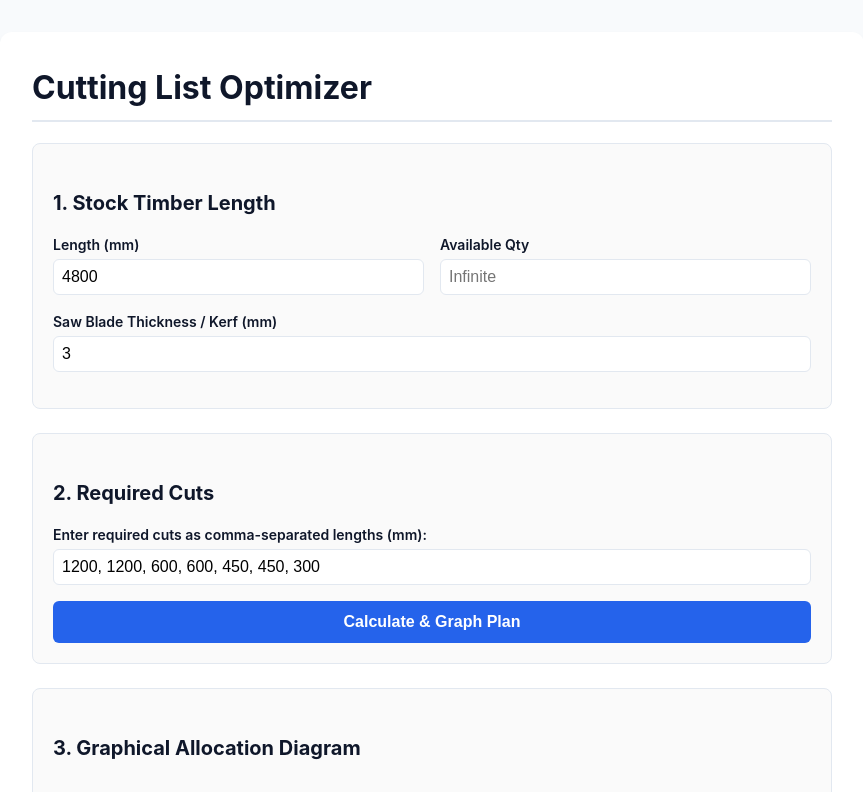
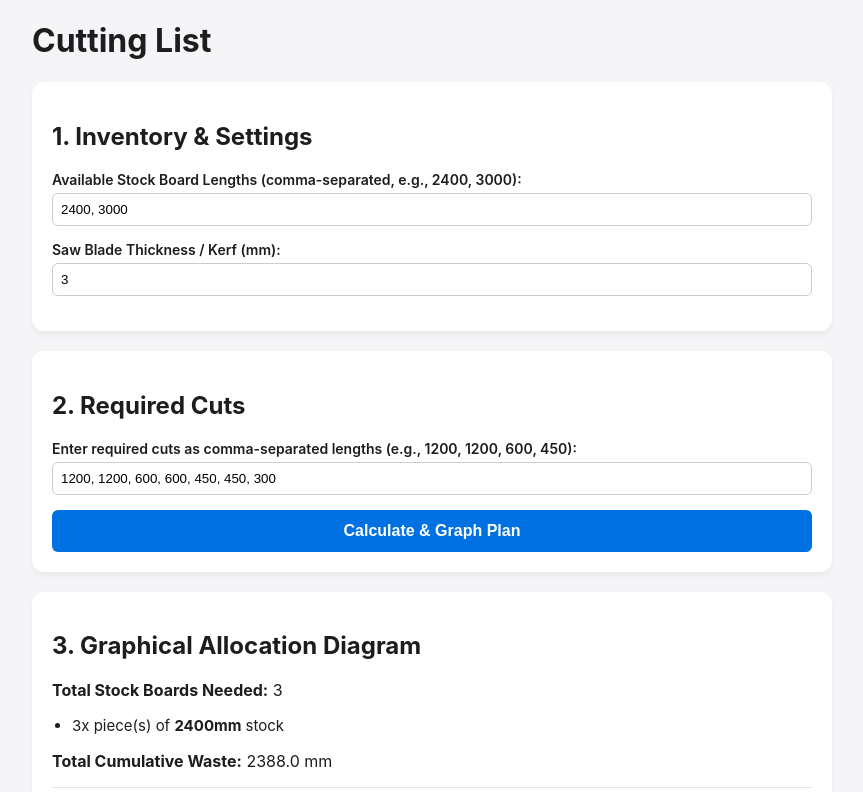
Before and after one commit to MalsCodes/Cutting-List, a plain HTML site: page index.html in a window 1280 px wide. Both pictures are taken after a click on the button "Calculate & Graph Plan". Shown: the top 792 px of the page, without its empty margins (208-1071 px from the left). Drawn offline with Linux system fonts and the light colour scheme.

Commit message:
Update index.html

```diff
--- a/index.html
+++ b/index.html
@@ -3,301 +3,166 @@
 <head>
     <meta charset="UTF-8">
     <meta name="viewport" content="width=device-width, initial-scale=1.0">
-    <title>Cutting List Optimizer</title>
+    <title>Cutting List</title>
     <style>
-        :root {
-            --primary: #2563eb;
-            --primary-hover: #1d4ed8;
-            --background: #f8fafc;
-            --surface: #ffffff;
-            --text: #0f172a;
-            --border: #e2e8f0;
-        }
+        body { font-family: -apple-system, BlinkMacSystemFont, "Segoe UI", Roboto, Helvetica, Arial, sans-serif; max-width: 800px; margin: 20px auto; padding: 0 20px; background-color: #f5f5f7; color: #1d1d1f; }
+        h1, h2 { color: #1d1d1f; }
+        .card { background: white; padding: 20px; border-radius: 12px; box-shadow: 0 4px 6px rgba(0,0,0,0.05); margin-bottom: 20px; }
+        .form-group { margin-bottom: 15px; }
+        label { display: block; font-weight: 600; margin-bottom: 5px; font-size: 14px; }
+        input { width: 100%; padding: 8px; border: 1px solid #ccc; border-radius: 6px; box-sizing: border-box; }
+        button { background-color: #0071e3; color: white; border: none; padding: 12px 15px; border-radius: 6px; font-weight: 600; cursor: pointer; width: 100%; font-size: 16px; }
+        button:hover { background-color: #0077ed; }
 
-        body {
-            font-family: -apple-system, BlinkMacSystemFont, "Segoe UI", Roboto, Helvetica, Arial, sans-serif;
-            background-color: var(--background);
-            color: var(--text);
-            margin: 0;
-            padding: 2rem;
-            line-height: 1.5;
-        }
+        /* Graphical Elements */
+        .board-visual { height: 40px; background: #e2e2e2; border-radius: 6px; margin: 10px 0; overflow: hidden; display: flex; border: 1px solid #b5b5b7; position: relative; box-shadow: inset 0 2px 4px rgba(0,0,0,0.05); }
+        .cut-segment { height: 100%; display: flex; align-items: center; justify-content: center; font-size: 12px; font-weight: bold; color: white; text-shadow: 1px 1px 1px rgba(0,0,0,0.2); box-sizing: border-box; transition: width 0.3s ease; }
+        .kerf-segment { height: 100%; background-color: #ff453a; width: 3px; min-width: 2px; position: relative; z-index: 2; opacity: 0.95; }
+        .waste-segment { height: 100%; background-color: #8e8e93; color: white; display: flex; align-items: center; justify-content: center; font-size: 11px; font-weight: 500; font-style: italic; }
+        .board-container { margin-bottom: 25px; padding: 15px; background: #fafafa; border-radius: 8px; border: 1px solid #e5e5ea; }
 
-        .container {
-            max-width: 800px;
-            margin: 0 auto;
-            background: var(--surface);
-            padding: 2rem;
-            border-radius: 12px;
-            box-shadow: 0 4px 6px -1px rgb(0 0 0 / 0.1);
-        }
-
-        h1, h2 {
-            margin-top: 0;
-            color: var(--text);
-        }
-
-        h1 { border-bottom: 2px solid var(--border); padding-bottom: 0.5rem; }
-        h2 { font-size: 1.25rem; margin-bottom: 1rem; margin-top: 1.5rem;}
-
-        .section {
-            background: #fafafa;
-            padding: 1.25rem;
-            border: 1px solid var(--border);
-            border-radius: 8px;
-            margin-bottom: 1.5rem;
-        }
-
-        .form-group {
-            display: flex;
-            gap: 1rem;
-            margin-bottom: 1rem;
-            align-items: center;
-        }
-
-        .input-wrapper {
-            display: flex;
-            flex-direction: column;
-            flex: 1;
-        }
-
-        label {
-            font-size: 0.875rem;
-            font-weight: 600;
-            margin-bottom: 0.25rem;
-        }
-
-        input[type="text"], input[type="number"] {
-            padding: 0.5rem;
-            border: 1px solid var(--border);
-            border-radius: 6px;
-            font-size: 1rem;
-        }
-
-        button {
-            background-color: var(--primary);
-            color: white;
-            border: none;
-            padding: 0.75rem 1.5rem;
-            font-size: 1rem;
-            font-weight: 600;
-            border-radius: 6px;
-            cursor: pointer;
-            width: 100%;
-            transition: background-color 0.2s;
-        }
-
-        button:hover {
-            background-color: var(--primary-hover);
-        }
-
-        .diagram-container {
-            margin-top: 1rem;
-            display: flex;
-            flex-direction: column;
-            gap: 1.5rem;
-        }
-
-        .board-wrapper {
-            background: #fff;
-            border: 1px solid var(--border);
-            padding: 1rem;
-            border-radius: 6px;
-        }
-
-        .board-title {
-            font-size: 0.9rem;
-            font-weight: 600;
-            margin-bottom: 0.5rem;
-        }
-
-        canvas {
-            display: block;
-            width: 100%;
-            height: 60px;
-            background: #eee;
-            border-radius: 4px;
-        }
-
-        .error-message {
-            color: #dc2626;
-            background: #fee2e2;
-            padding: 0.75rem;
-            border-radius: 6px;
-            margin-bottom: 1rem;
-            display: none;
-            font-weight: 500;
-        }
+        ul { padding-left: 20px; margin: 10px 0; }
+        li { margin-bottom: 5px; font-size: 15px; }
+        hr { border: 0; border-top: 1px solid #e5e5ea; margin: 15px 0; }
     </style>
 </head>
 <body>
 
-<div class="container">
-    <h1>Cutting List Optimizer</h1>
+    <h1>Cutting List</h1>
 
-    <div id="errorBox" class="error-message"></div>
-
-    <!-- 1. Stock Timber Length -->
-    <div class="section">
-        <h2>1. Stock Timber Length</h2>
+    <div class="card">
+        <h2>1. Inventory & Settings</h2>
         <div class="form-group">
-            <div class="input-wrapper">
-                <label for="stockLength">Length (mm)</label>
-                <input type="number" id="stockLength" value="4800">
-            </div>
-            <div class="input-wrapper">
-                <label for="stockQty">Available Qty</label>
-                <input type="number" id="stockQty" placeholder="Infinite">
-            </div>
+            <label for="stockLengthsInput">Available Stock Board Lengths (comma-separated, e.g., 2400, 3000):</label>
+            <input type="text" id="stockLengthsInput" value="2400, 3000">
         </div>
         <div class="form-group">
-            <div class="input-wrapper">
-                <label for="kerf">Saw Blade Thickness / Kerf (mm)</label>
-                <input type="number" id="kerf" value="3">
-            </div>
+            <label for="kerf">Saw Blade Thickness / Kerf (mm):</label>
+            <input type="number" id="kerf" value="3" step="0.5">
         </div>
     </div>
 
-    <!-- 2. Required Cuts -->
-    <div class="section">
+    <div class="card">
         <h2>2. Required Cuts</h2>
-        <div class="input-wrapper" style="margin-bottom: 1rem;">
-            <label for="requiredCuts">Enter required cuts as comma-separated lengths (mm):</label>
-            <input type="text" id="requiredCuts" value="1200, 1200, 600, 600, 450, 450, 300">
+        <div class="form-group">
+            <label for="cutsInput">Enter required cuts as comma-separated lengths (e.g., 1200, 1200, 600, 450):</label>
+            <input type="text" id="cutsInput" value="1200, 1200, 600, 600, 450, 450, 300">
         </div>
-        <button id="calculateBtn">Calculate & Graph Plan</button>
+        <button onclick="optimizeCuts()">Calculate & Graph Plan</button>
     </div>
 
-    <!-- 3. Graphical Allocation Diagram -->
-    <div class="section">
+    <div class="card" id="resultsCard" style="display:none;">
         <h2>3. Graphical Allocation Diagram</h2>
-        <div id="diagramContainer" class="diagram-container">
-            <p style="color: #64748b; font-style: italic;">Click calculate to generate visual layout diagrams.</p>
-        </div>
-    </div>
+        <div id="summary"></div>
+        <div id="visualLayouts"></div>
     </div>
 
     <script>
-    // Bind event handler securely inside script context to avoid global scope references
-    document.getElementById('calculateBtn').addEventListener('click', function(e) {
-        e.preventDefault();
-        optimizeCuts();
-    });
+        function optimizeCuts() {
+            const kerf = parseFloat(document.getElementById('kerf').value);
+            const stockInputRaw = document.getElementById('stockLengthsInput').value;
+            const cutsInputRaw = document.getElementById('cutsInput').value;
 
-    function optimizeCuts() {
-        const errorBox = document.getElementById('errorBox');
-        const container = document.getElementById('diagramContainer');
+            let availableStocks = stockInputRaw.split(',')
+                .map(x => parseFloat(x.trim()))
+                .filter(x => !isNaN(x) && x > 0)
+                .sort((a, b) => b - a);
 
-        errorBox.style.display = 'none';
-        container.innerHTML = '';
+            let demandedCuts = cutsInputRaw.split(',')
+                .map(x => parseFloat(x.trim()))
+                .filter(x => !isNaN(x) && x > 0)
+                .sort((a, b) => b - a);
 
-        // 1. Gather & parse inputs
-        const stockLength = parseInt(document.getElementById('stockLength').value, 10);
-        const kerf = parseInt(document.getElementById('kerf').value, 10) || 0;
-        const rawCutsString = document.getElementById('requiredCuts').value;
-
-        if (isNaN(stockLength) || stockLength <= 0) {
-            showError("Please enter a valid stock timber length.");
+            if (availableStocks.length === 0) {
+                alert("Please enter at least one valid stock board length.");
                 return;
             }
 
-        // Clean and validate requested dimensions
-        const cuts = rawCutsString.split(',')
-            .map(val => parseInt(val.trim(), 10))
-            .filter(val => !isNaN(val) && val > 0);
-
-        if (cuts.length === 0) {
-            showError("Please enter at least one valid cutting length dimensions.");
+            if (demandedCuts.length === 0) {
+                alert("Please enter valid required cut lengths.");
                 return;
             }
 
-        // Guard rails: Check if any requested cut length exceeds raw stock capacity
-        const oversizedCuts = cuts.filter(c => c > stockLength);
+            const maxAvailableStock = availableStocks[0];
+            let oversizedCuts = demandedCuts.filter(cut => cut > maxAvailableStock);
             if (oversizedCuts.length > 0) {
-            showError(`Error: Cut length (${oversizedCuts[0]}mm) is longer than your stock material (${stockLength}mm).`);
+                alert(`Error: Some required cuts (${oversizedCuts.join(', ')}mm) are longer than your longest available stock board (${maxAvailableStock}mm).`);
                 return;
             }
 
-        // Sort descending to optimize allocation efficiency (First-Fit Decreasing heuristic)
-        cuts.sort((a, b) => b - a);
+            let boards = [];
 
-        // 2. Perform greedy allocation logic
-        const boards = []; // Matrix array containing boards and their assigned segments
-
-        cuts.forEach(cut => {
+            demandedCuts.forEach(cut => {
                 let placed = false;
 
                 for (let board of boards) {
-                // Calculate space required to append current slice:
-                // Only require trailing blade kerf structural overhead if segments exist on the board
-                const spaceNeeded = board.currentUsed === 0 ? cut : cut + kerf;
-
-                if (board.currentUsed + spaceNeeded <= stockLength) {
+                    let spaceNeeded = board.cuts.length === 0 ? cut : cut + kerf;
+                    if (board.remaining >= spaceNeeded) {
                         board.cuts.push(cut);
-                    board.currentUsed += spaceNeeded;
+                        board.remaining -= spaceNeeded;
                         placed = true;
                         break;
                     }
                 }
 
-            // Fallback: provision a brand new board layout if segment doesn't fit existing ones
                 if (!placed) {
+                    let viableStocks = availableStocks.filter(s => s >= cut).sort((a, b) => a - b);
+                    let chosenStock = viableStocks[0];
+
                     boards.push({
-                    cuts: [cut],
-                    currentUsed: cut
+                        totalLength: chosenStock,
+                        remaining: chosenStock - cut,
+                        cuts: [cut]
                     });
                 }
             });
 
-        // 3. Render graphical results to Canvas layout
-        boards.forEach((board, index) => {
-            const boardWrapper = document.createElement('div');
-            boardWrapper.className = 'board-wrapper';
-
-            const title = document.createElement('div');
-            title.className = 'board-title';
-            const waste = stockLength - board.currentUsed;
-            title.textContent = `Timber Board #${index + 1} (${stockLength}mm) — Used: ${board.currentUsed}mm | Leftover Waste: ${waste}mm`;
-            boardWrapper.appendChild(title);
-
-            const canvas = document.createElement('canvas');
-            canvas.width = 800; // Fixed canvas execution context size
-            canvas.height = 60;
-            boardWrapper.appendChild(canvas);
-            container.appendChild(boardWrapper);
-
-            drawBoardDiagram(canvas, board.cuts, stockLength, kerf);
-        });
+            renderResults(boards, kerf);
         }
 
-    function drawBoardDiagram(canvas, cuts, stockLength, kerf) {
-        const ctx = canvas.getContext('2d');
-        const W = canvas.width;
-        const H = canvas.height;
-        const scale = W / stockLength;
+        function renderResults(boards, kerf) {
+            document.getElementById('resultsCard').style.display = 'block';
 
-        // Distinct colors for visual segments layout allocation differentiation
-        const colors = ['#3b82f6', '#10b981', '#f59e0b', '#8b5cf6', '#ec4899', '#06b6d4', '#14b8a6'];
+            let totalWaste = boards.reduce((acc, b) => acc + b.remaining, 0);
+            let summaryHTML = `<p><strong>Total Stock Boards Needed:</strong> ${boards.length}</p><ul>`;
 
-        ctx.clearRect(0, 0, W, H);
-        let currentX = 0;
+            let counts = {};
+            boards.forEach(b => counts[b.totalLength] = (counts[b.totalLength] || 0) + 1);
+            for (let [length, count] of Object.entries(counts)) {
+                summaryHTML += `<li>${count}x piece(s) of <strong>${length}mm</strong> stock</li>`;
+            }
+            summaryHTML += `</ul>`;
+            summaryHTML += `<p><strong>Total Cumulative Waste:</strong> ${totalWaste.toFixed(1)} mm</p><hr>`;
+            document.getElementById('summary').innerHTML = summaryHTML;
 
-        cuts.forEach((cut, i) => {
-            // Pick slice visual color fill index loop iteration
-            const color = colors[i % colors.length];
-            const cutWidth = cut * scale;
+            let layoutsHTML = '';
+            // Distinct material aesthetic colors for visualization blocks
+            const colors = ['#2ca02c', '#1f77b4', '#ff7f0e', '#9467bd', '#e377c2', '#17becf'];
 
-            // Draw primary component plank cutout slice segment representation
-            ctx.fillStyle = color;
-            ctx.fillRect(currentX, 0, cutWidth, H);
+            boards.forEach((board, index) => {
+                layoutsHTML += `<div class="board-container"><h3>Board #${index + 1} (${board.totalLength}mm Stock)</h3><div class="board-visual">`;
 
-            // Text Label
-            ctx.fillStyle = '#ffffff';
-            ctx.font = 'bold 12px sans-serif';
-            ctx.textAlign = 'center';
-            ctx.textBaseline = 'middle';
-            if (cutWidth > 40) { // Only render numerical labels if component box size permits visibility
-                ctx.fillText(`${cut}mm`, currentX + (cutWidth / 2), H / 2);
+                board.cuts.forEach((cut, cIndex) => {
+                    let cutWidthPercent = (cut / board.totalLength) * 100;
+                    let color = colors[cIndex % colors.length];
+                    layoutsHTML += `<div class="cut-segment" style="width: ${cutWidthPercent}%; background-color: ${color};">${cut}mm</div>`;
+
+                    if (cIndex < board.cuts.length - 1) {
+                        let kerfWidthPercent = (kerf / board.totalLength) * 100;
+                        layoutsHTML += `<div class="kerf-segment" style="width: ${kerfWidthPercent}%;"></div>`;
+                    }
+                });
+
+                if (board.remaining > 0) {
+                    let wasteWidthPercent = (board.remaining / board.totalLength) * 100;
+                    layoutsHTML += `<div class="waste-segment" style="width: ${wasteWidthPercent}%;">${board.remaining.toFixed(0)}mm Waste</div>`;
                 }
 
-            currentX += cutWidth;
+                layoutsHTML += `</div></div>`;
+            });
+
+            document.getElementById('visualLayouts').innerHTML = layoutsHTML;
+        }
+    </script>
+</body>
+</html>
```
Lines whose indentation alone changed are shown as unchanged.
